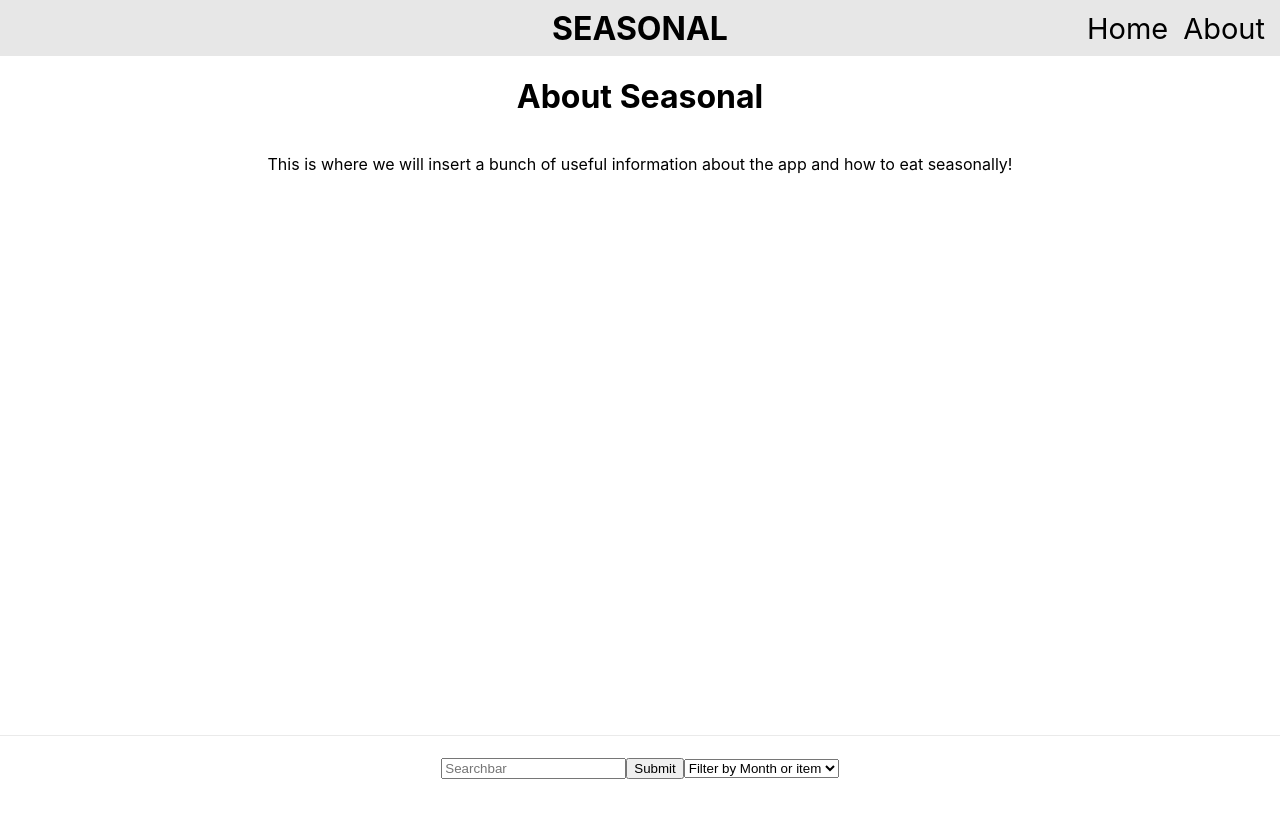
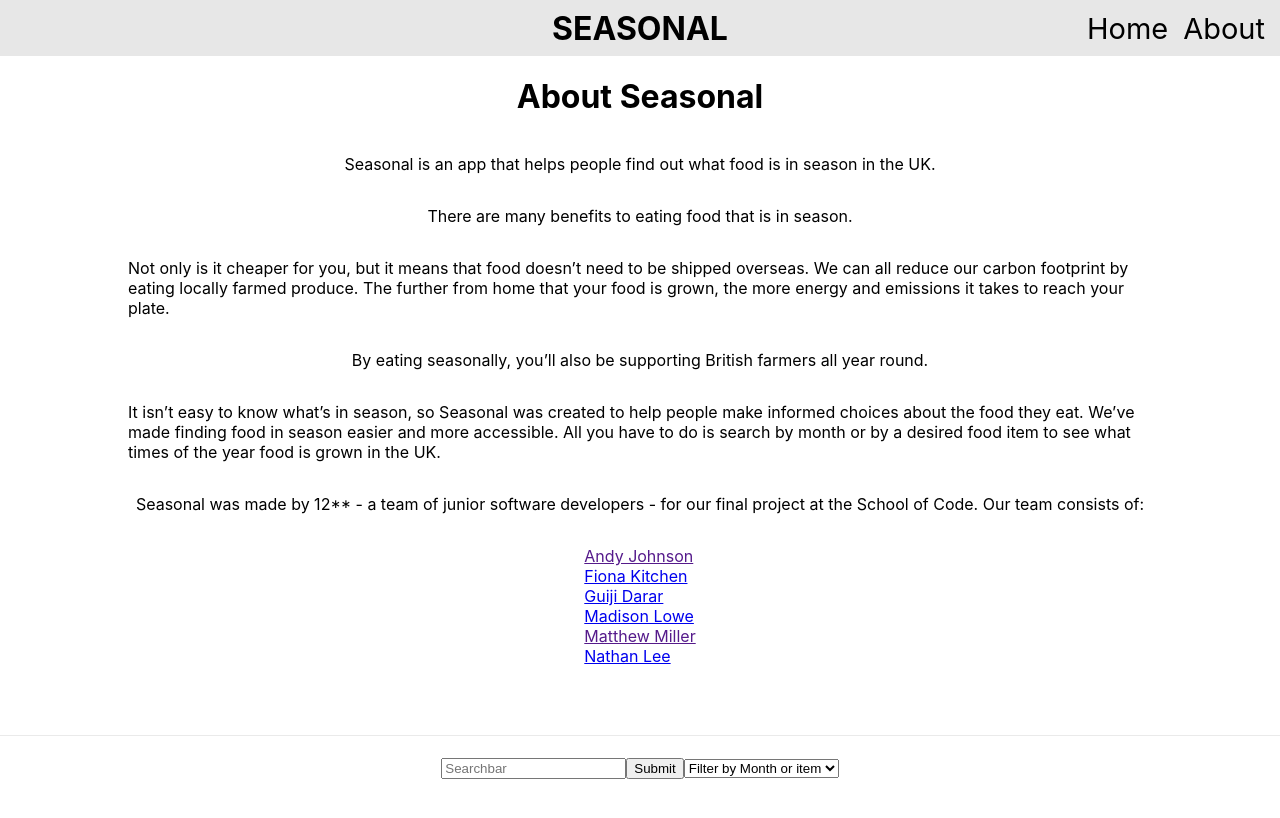
Before and after one commit to SchoolOfCode/final-project_front-end-12, a Next.js app in the folder seasonal/: page /about in a window 1280 px wide. Shown: the top 818 px of the page. Built offline with nearby package versions, Linux system fonts and the light colour scheme.

Commit message:
Updated the about page

```diff
--- a/seasonal/pages/about.js
+++ b/seasonal/pages/about.js
@@ -11,7 +11,20 @@ export default function About() {
             <NavBar />
             <div className={styles.pagecontainer}>
                 <h1>About Seasonal</h1>
-                <p>This is where we will insert a bunch of useful information about the app and how to eat seasonally!</p>
+                <p>Seasonal is an app that helps people find out what food is in season in the UK.</p>
+                <p>There are many benefits to eating food that is in season. </p>
+                <p>Not only is it cheaper for you, but it means that food doesn’t need to be shipped overseas. We can all reduce our carbon footprint by eating locally farmed produce. The further from home that your food is grown, the more energy and emissions it takes to reach your plate. </p>
+                <p>By eating seasonally, you’ll also be supporting British farmers all year round.</p>
+                <p>It isn’t easy to know what’s in season, so Seasonal was created to help people make informed choices about the food they eat. We’ve made finding food in season easier and more accessible. All you have to do is search by month or by a desired food item to see what times of the year food is grown in the UK.</p>
+                <p>Seasonal was made by 12** - a team of junior software developers - for our final project at the School of Code. Our team consists of:</p>
+                <ul>
+                    <li> <a href="">Andy Johnson</a></li>
+                    <li> <a href="https://www.linkedin.com/in/fiona-kitchen" target="_blank">Fiona Kitchen</a></li>
+                    <li> <a href="https://www.linkedin.com/in/gdarar/" target="_blank">Guiji Darar</a></li>
+                    <li> <a href="https://www.linkedin.com/in/madisonclowe/" target="_blank">Madison Lowe</a></li>
+                    <li> <a href="" target="_blank">Matthew Miller</a></li>
+                    <li> <a href="https://www.linkedin.com/in/nathanlee94" target="_blank">Nathan Lee</a></li>
+                </ul>
             </div>
             <footer className={styles.footer}>
                 <SearchBar />
--- a/seasonal/styles/About.module.css
+++ b/seasonal/styles/About.module.css
@@ -4,6 +4,7 @@
   display: flex;
   flex-direction: column;
   align-items: center;
+  margin: 0 10vw;
 }
 
 .footer {
@@ -18,3 +19,8 @@
   padding: 2rem 0;
   border-top: 1px solid #eaeaea;
 }
+
+.pagecontainer ul {
+  list-style: none;
+  padding-left: 0;
+}
```
